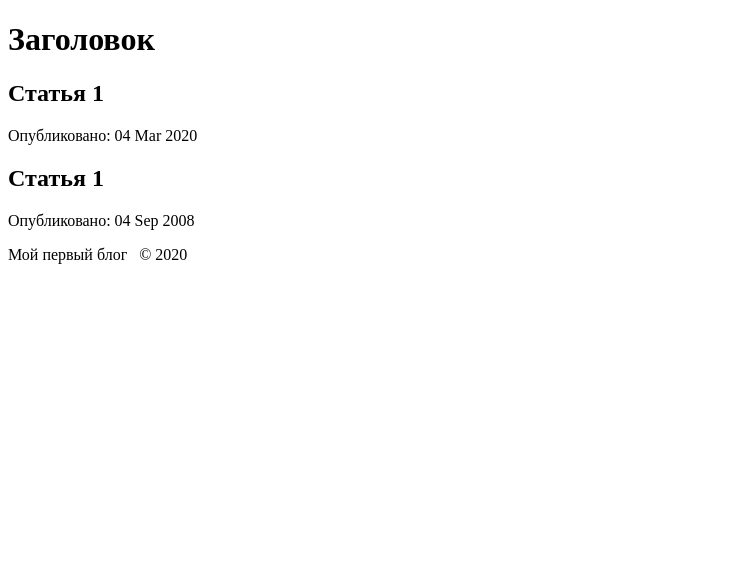
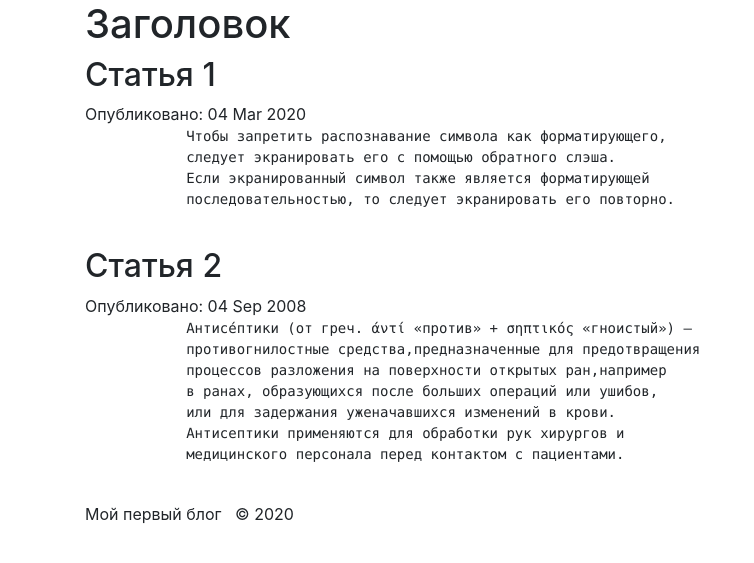
Before and after one commit to Greshch/blog_php, a PHP site: page / in a window 1280 px wide. Shown: the top 563 px of the page, without its empty margins (0-754 px from the left). Run offline with PHP 8.4, Linux system fonts and the light colour scheme.

Commit message:
end les_3 css bootstrap div class

```diff
--- a/index.php
+++ b/index.php
@@ -5,18 +5,41 @@
     <meta name="viewport"
           content="width=device-width, user-scalable=no, initial-scale=1.0, maximum-scale=1.0, minimum-scale=1.0">
     <meta http-equiv="X-UA-Compatible" content="ie=edge">
+    <link rel="stylesheet" href="https://stackpath.bootstrapcdn.com/bootstrap/4.4.1/css/bootstrap.min.css" integrity="sha384-Vkoo8x4CGsO3+Hhxv8T/Q5PaXtkKtu6ug5TOeNV6gBiFeWPGFN9MuhOf23Q9Ifjh" crossorigin="anonymous">
     <title>My Blog</title>
 </head>
 <body>
+<div class="container">
     <h1>Заголовок</h1>
-    <h2>Статья 1</h2>
-    <?php echo 'Опубликовано: '.date("d M Y"); ?>
+    <div class="article">
+        <h2>Статья 1</h2>
+        <?php echo 'Опубликовано: '.date("d M Y"); ?>
 
-    <h2>Статья 1</h2>
-    <?php echo 'Опубликовано: '.date("d M Y", strtotime("04 Sep 2008")); ?>
+        <pre>
+            Чтобы запретить распознавание символа как форматирующего,
+            следует экранировать его с помощью обратного слэша.
+            Если экранированный символ также является форматирующей
+            последовательностью, то следует экранировать его повторно.
+        </pre>
+    </div>
+
+    <div class="article">
+        <h2>Статья 2</h2>
+        <?php echo 'Опубликовано: '.date("d M Y", strtotime("04 Sep 2008")); ?>
+        <pre>
+            Антисе́птики (от греч. άντί «против» + σηπτικός «гноистый») —
+            противогнилостные средства,предназначенные для предотвращения
+            процессов разложения на поверхности открытых ран,например
+            в ранах, образующихся после больших операций или ушибов,
+            или для задержания уженачавшихся изменений в крови.
+            Антисептики применяются для обработки рук хирургов и
+            медицинского персонала перед контактом с пациентами.
+        </pre>
+    </div>
 
     <footer>
         <p>Мой первый блог &nbsp; &copy; <?php echo date("Y"); ?></p>
     </footer>
+</div>
 </body>
 </html>
```
Also changed, not shown: style.css (added).
